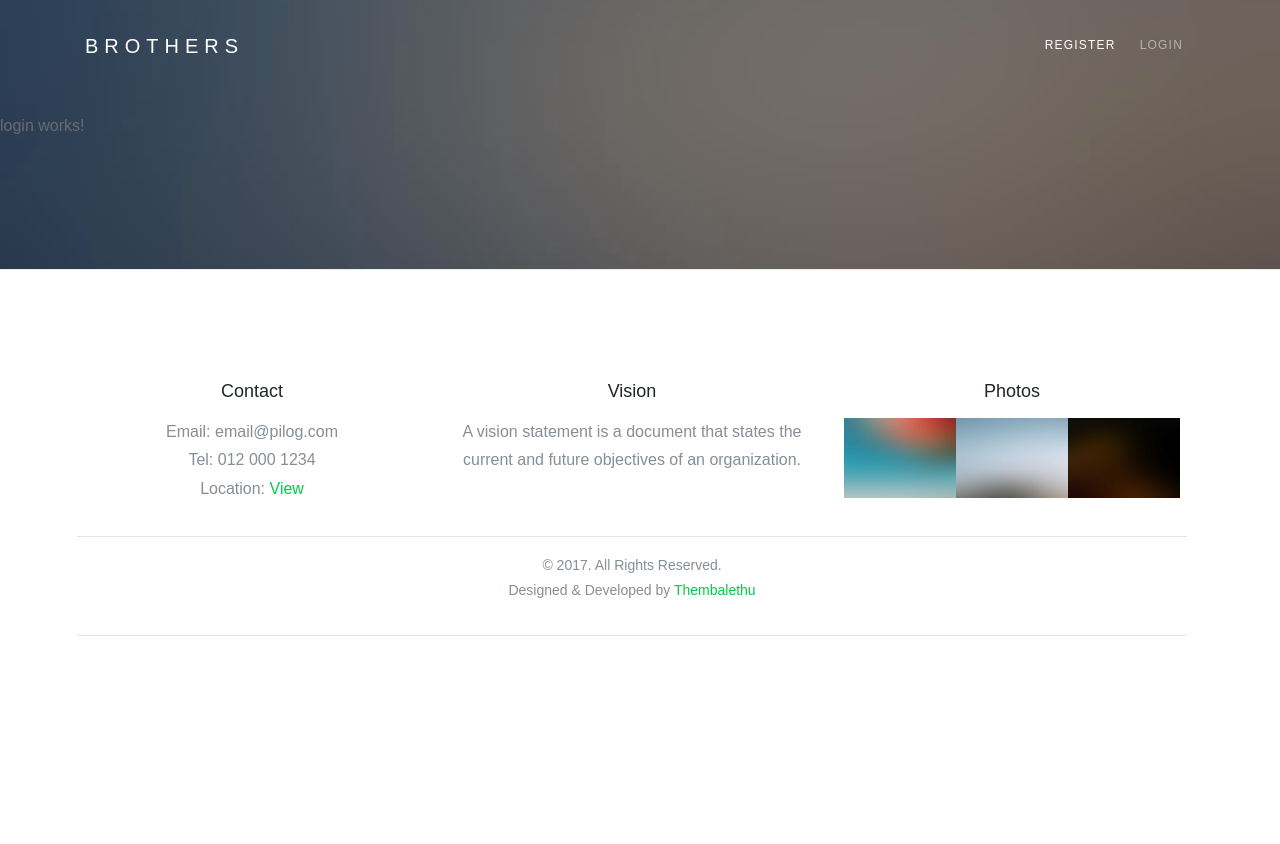
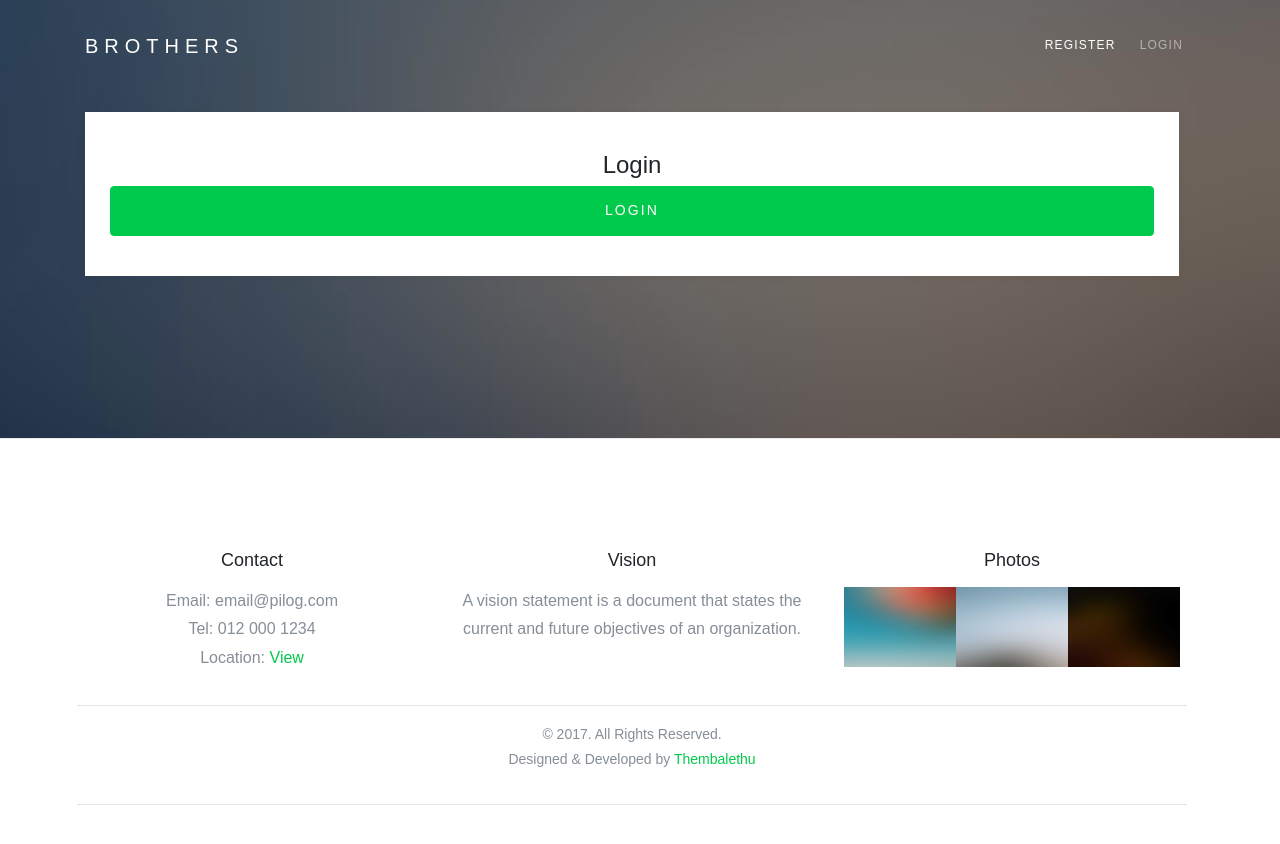
Before and after one commit to tkhoza/Kasi-dealers, an Angular app: page /login in a window 1280 px wide. Shown: the top 844 px of the page. Before the commit the page ends 800 px from the top, so only its background shows below. Built offline with nearby package versions, Linux system fonts and the light colour scheme.

Commit message:
Update login.component.html
Adding template to login screen

```diff
--- a/src/app/login/login.component.html
+++ b/src/app/login/login.component.html
@@ -1 +1,17 @@
-<p>login works!</p>
+<div class="container">
+    <div class="row align-items-center" style="padding-right: 1em;">
+
+      <div class="col-md-12">
+        <form action="#" class="probootstrap-form">
+            <h4 class="text-center">Login</h4>
+
+
+
+
+            <div class="row">
+                <input type="submit" value="Login" class="btn btn-primary btn-block">
+          </div>
+        </form>
+      </div>
+    </div>
+  </div>
```
